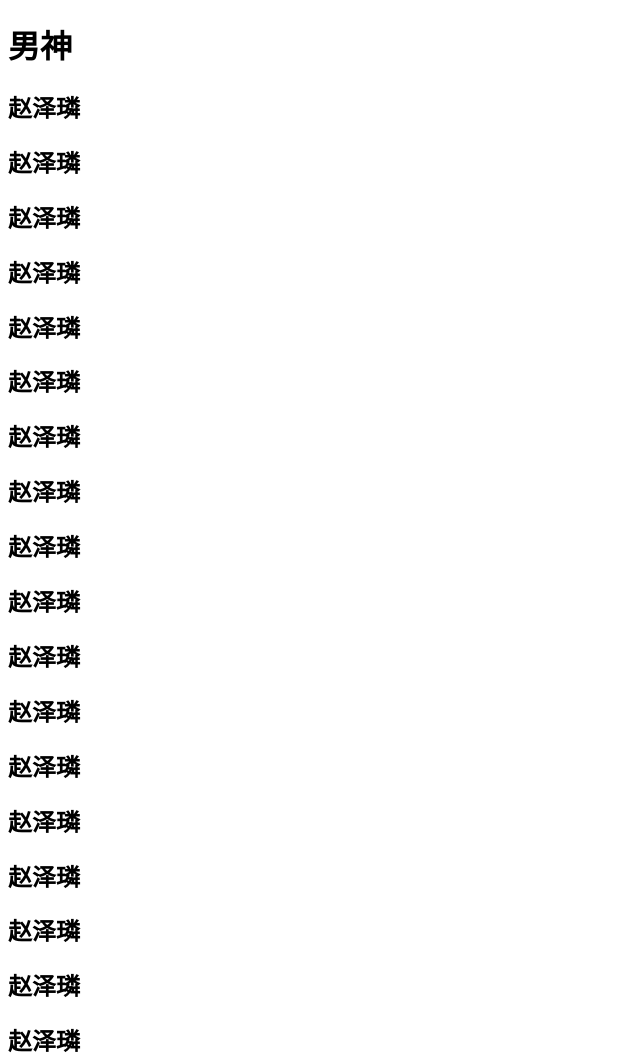
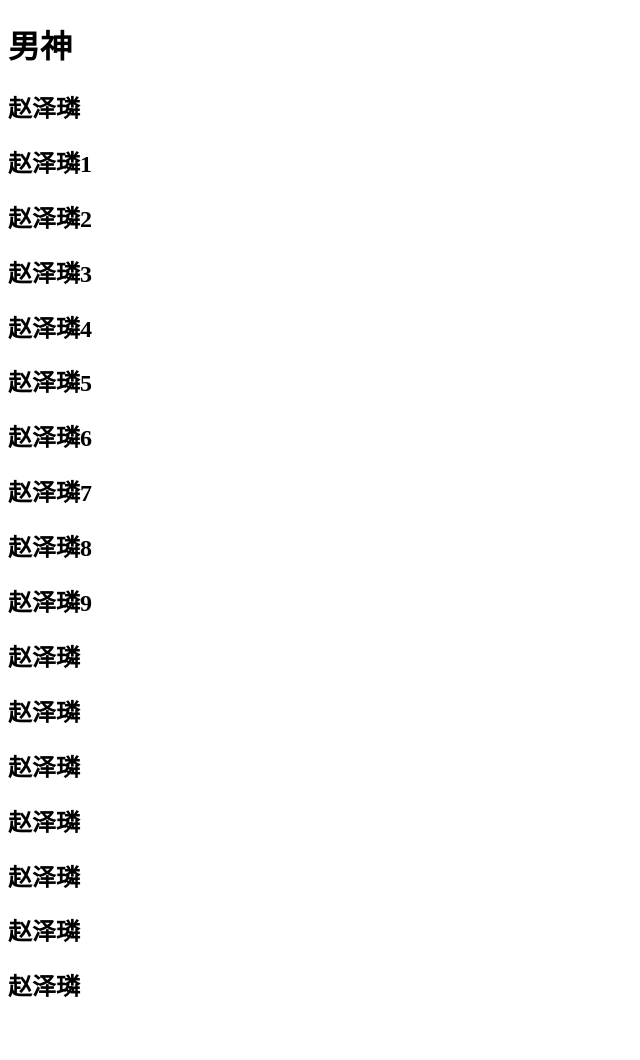
Before and after one commit to zhongyetong/zhongyetong.github.io, a plain HTML site: page index.html in a window 1280 px wide. Shown: the top 1060 px of the page, without its empty margins (0-640 px from the left). After the commit the page ends 1022 px from the top, so only its background shows below. Drawn offline with Linux system fonts and the light colour scheme.

Commit message:
Update index.html

```diff
--- a/index.html
+++ b/index.html
@@ -8,6 +8,15 @@
 <body>
     <h1>男神</h1>
     <h2>赵泽璘</h2>
+    <h2>赵泽璘1</h2>
+    <h2>赵泽璘2</h2>
+    <h2>赵泽璘3</h2>
+    <h2>赵泽璘4</h2>
+    <h2>赵泽璘5</h2>
+    <h2>赵泽璘6</h2>
+    <h2>赵泽璘7</h2>
+    <h2>赵泽璘8</h2>
+    <h2>赵泽璘9</h2>
     <h2>赵泽璘</h2>
     <h2>赵泽璘</h2>
     <h2>赵泽璘</h2>
@@ -15,13 +24,5 @@
     <h2>赵泽璘</h2>
     <h2>赵泽璘</h2>
     <h2>赵泽璘</h2>
-    <h2>赵泽璘</h2>
-    <h2>赵泽璘</h2>
-    <h2>赵泽璘</h2>
-    <h2>赵泽璘</h2>
-    <h2>赵泽璘</h2>
-    <h2>赵泽璘</h2>
-    <h2>赵泽璘</h2>
-    <h2>赵泽璘</h2><h2>赵泽璘</h2><h2>赵泽璘</h2><h2>赵泽璘</h2><h2>赵泽璘</h2><h2>赵泽璘</h2><h2>赵泽璘</h2><h2>赵泽璘</h2><h2>赵泽璘</h2><h2>赵泽璘</h2><h2>赵泽璘</h2><h2>赵泽璘</h2><h2>赵泽璘</h2><h2>赵泽璘</h2><h2>赵泽璘</h2><h2>赵泽璘</h2><h2>赵泽璘</h2><h2>赵泽璘</h2><h2>赵泽璘</h2><h2>赵泽璘</h2><h2>赵泽璘</h2><h2>赵泽璘</h2><h2>赵泽璘</h2><h2>赵泽璘</h2><h2>赵泽璘</h2><h2>赵泽璘</h2><h2>赵泽璘</h2><h2>赵泽璘</h2><h2>赵泽璘</h2>
 </body>
 </html>
```
